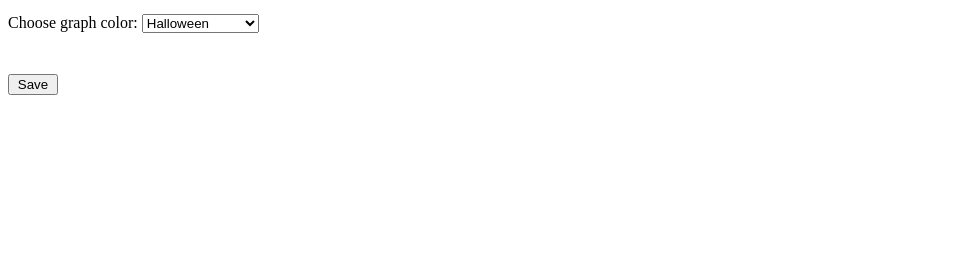
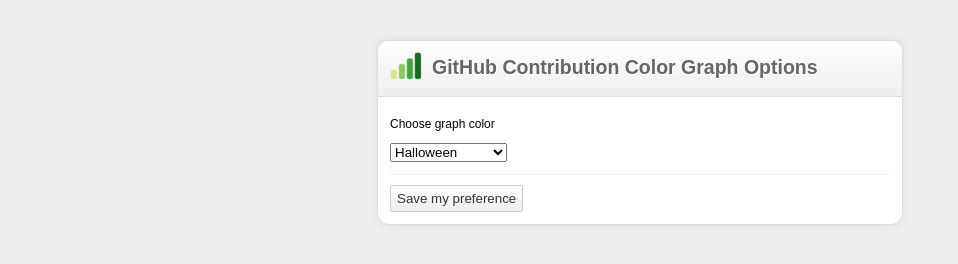
Before and after one commit to williambelle/github-contribution-color-graph, a browser extension: page src/options.html in a window 1280 px wide. Shown: the whole page, without its empty margins (0-958 px from the left). Drawn offline with Linux system fonts and the light colour scheme.

Commit message:
add option page

```diff
--- a/grunt/copy.js
+++ b/grunt/copy.js
@@ -6,7 +6,7 @@
       files: [{
         expand: true,
         cwd: 'src/',
-        src: ['js/**', 'images/**', '*.html', 'manifest.json'],
+        src: ['js/**', 'css/**', 'images/**', '*.html', 'manifest.json'],
         dest: 'dist/chrome/',
         nonull: true
       }]
@@ -15,7 +15,7 @@
       files: [{
         expand: true,
         cwd: 'src/',
-        src: ['js/**', 'images/**', '*.html'],
+        src: ['js/**', 'css/**', 'images/**', '*.html'],
         dest: 'dist/firefox/',
         nonull: true
       }, {
--- /dev/null
+++ b/src/css/options.css
@@ -0,0 +1,69 @@
+body {
+  background-color: #EEE;
+  font-family: arial, sans-serif;
+  font-size: 13px
+}
+
+#content {
+  background-color: white;
+  border: 1px solid #DDD;
+  margin: 40px auto 20px;
+  padding: 12px;
+  width: 500px;
+  -webkit-border-radius: 12px;
+  box-shadow: 0px 0px 10px #DDD;
+}
+
+#logo {
+  margin: -5px 10px -5px 0;
+  width: 32px;
+  float: left;
+}
+
+h1 {
+  color: #333;
+  font-size: 1.5em;
+  margin: 0.7em 0 0;
+}
+
+#header {
+  background: linear-gradient(white, #EEE);
+  padding: 15px 0px 10px 10px;
+  height: 30px;
+  border-bottom: 1px solid #DDD;
+  margin: -12px -12px 20px -12px;
+  border-top-left-radius: 10px;
+  border-top-right-radius: 10px;
+  text-shadow: 1px 1px 1px white;
+  color: #666;
+}
+
+p {
+  font-size: 12px;
+}
+
+hr {
+  border: 1px solid #EEE;
+  border-bottom: none;
+  margin: 10px 0px;
+}
+
+#status {
+  color: green;
+}
+
+button {
+  cursor: pointer;
+  background-image: linear-gradient(white, #EEE);
+  color: #333;
+  border: 1px solid #CCC;
+  border-radius: 2px;
+  margin: 0px 1px 0px 0px;
+  outline: none;
+  min-height: 2em;
+  text-align: center;
+}
+
+button:hover {
+  color: black;
+}
--- a/src/manifest.firefox.json
+++ b/src/manifest.firefox.json
@@ -18,7 +18,8 @@
   }],
 
   "options_ui": {
-    "page": "options.html"
+    "page": "options.html",
+    "open_in_tab": true
   },
 
   "permissions": [
--- a/src/options.html
+++ b/src/options.html
@@ -1,25 +1,19 @@
 <!DOCTYPE html>
-<html>
+<html lang="en">
 <head>
   <meta charset="utf-8" />
   <title>GitHub Contribution Color Graph Options</title>
-  <style>
-    .choice {
-      line-height: 30px;
-    }
-    #theme {
-      width: 150px;
-    }
-    #save {
-      text-align: center;
-      width: 50px;
-    }
-  </style>
+  <link rel="stylesheet" type="text/css" href="css/options.css">
 </head>
 
 <body>
-  <span class="choice">Choose graph color:</span>
-  <select id="color" class="browser-style">
+  <div id="content">
+    <img id="logo" src="images/icon-48.png" alt="logo" />
+    <h1 id="header">GitHub Contribution Color Graph Options</h1>
+
+    <p>Choose graph color</p>
+    <p>
+      <select id="color">
         <option value="github">GitHub Default</option>
         <option value="halloween">Halloween</option>
         <option disabled>──────────</option>
@@ -51,12 +45,13 @@
         <option value="psychedelic">Psychedelic</option>
         <option value="yellow">Yellow</option>
       </select>
+    </p>
 
-  <br />
-  <br />
-  <div id="status" style="color:green"></div>
-  <br />
-  <button id="save" class="browser-style">Save</button>
+    <hr />
+
+    <button id="save">Save my preference</button>
+    <span id="status"></span>
+  </div>
 
   <script src="js/options.js"></script>
 </body>
```
Also changed, not shown: src/manifest.json. Lines whose indentation alone changed are shown as unchanged.
